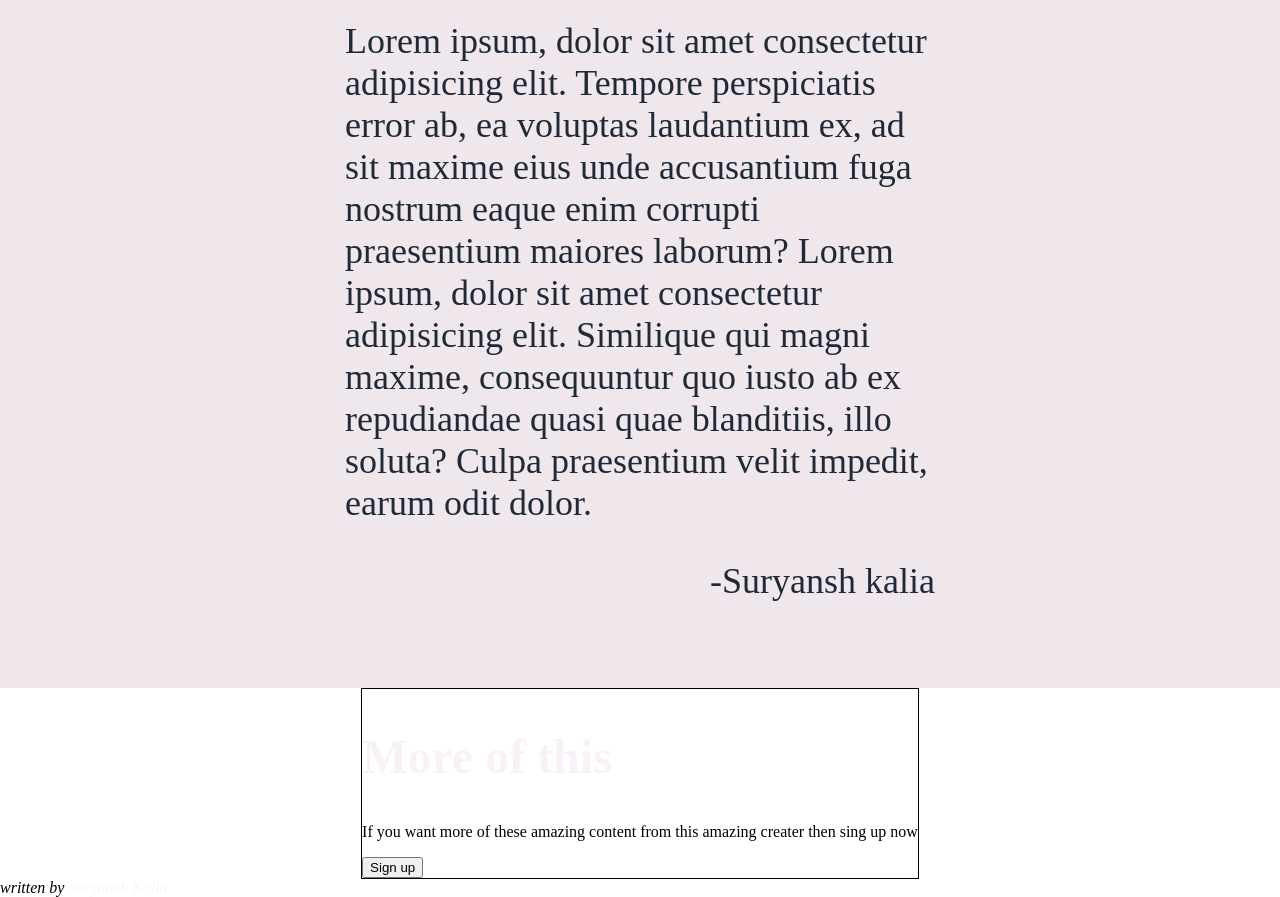
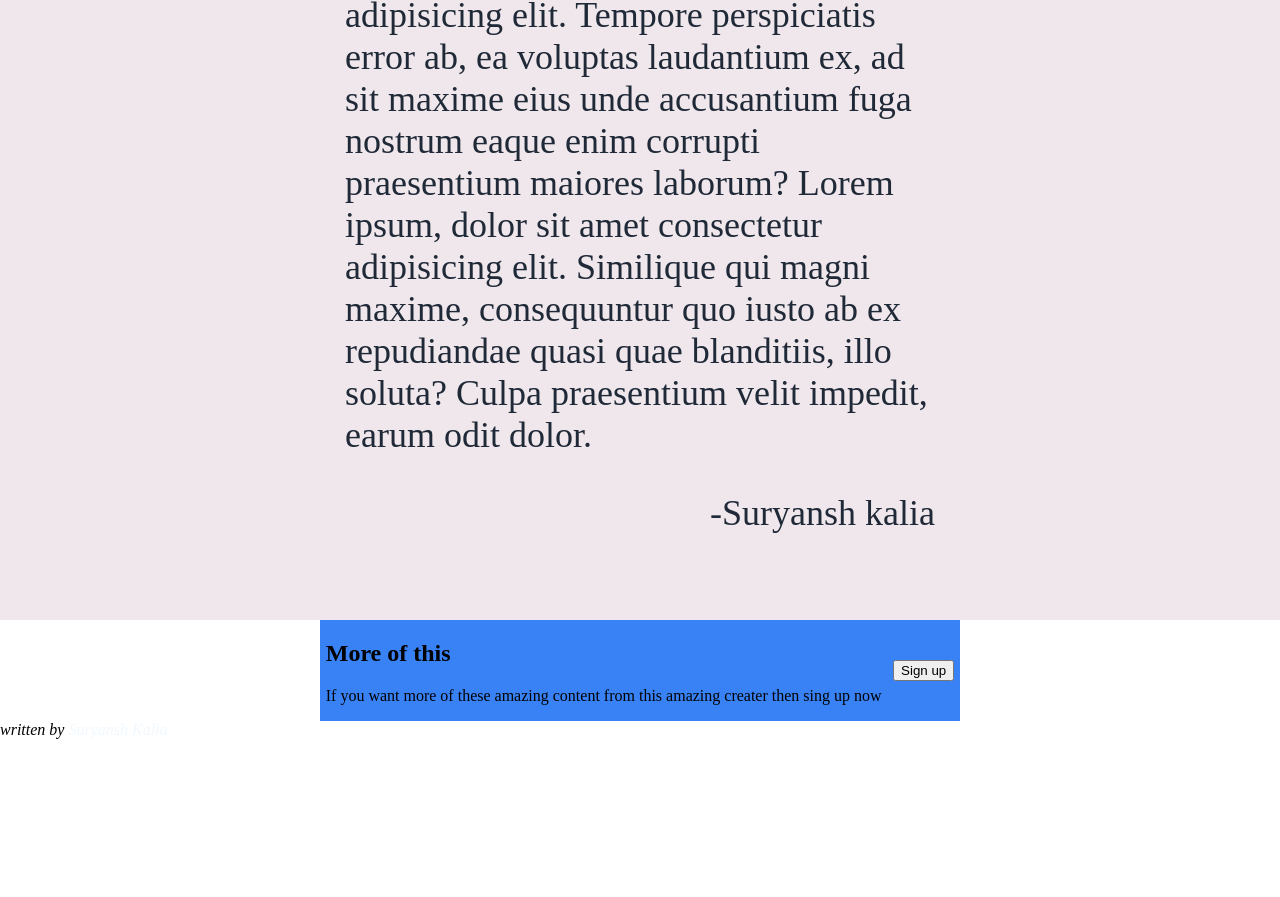
Before and after one commit to suryanshkalia/A-simple-web-page, a plain HTML site: page index.html in a window 1280 px wide. Shown: the part 1586-2483 px from the top of the page. After the commit the page ends 2325 px from the top, so only its background shows below. Drawn offline with Linux system fonts and the light colour scheme.

Commit message:
style the child-4

```diff
--- a/styles.css
+++ b/styles.css
@@ -70,7 +70,7 @@ figcaption{
     font-weight: bold;
 }
 
-h1{
+#frame-1  h1{
     color: #f9f1f8;
     font-size: 48px;
     font-weight: 900;
@@ -130,5 +130,9 @@ a{
 }
 
 .child-4{
-    border: 1px solid;
+    width: 50%;
+    background-color: #3882f6;
+    display: flex;
+    justify-content: space-around;
+    align-items: center;
 }
```
